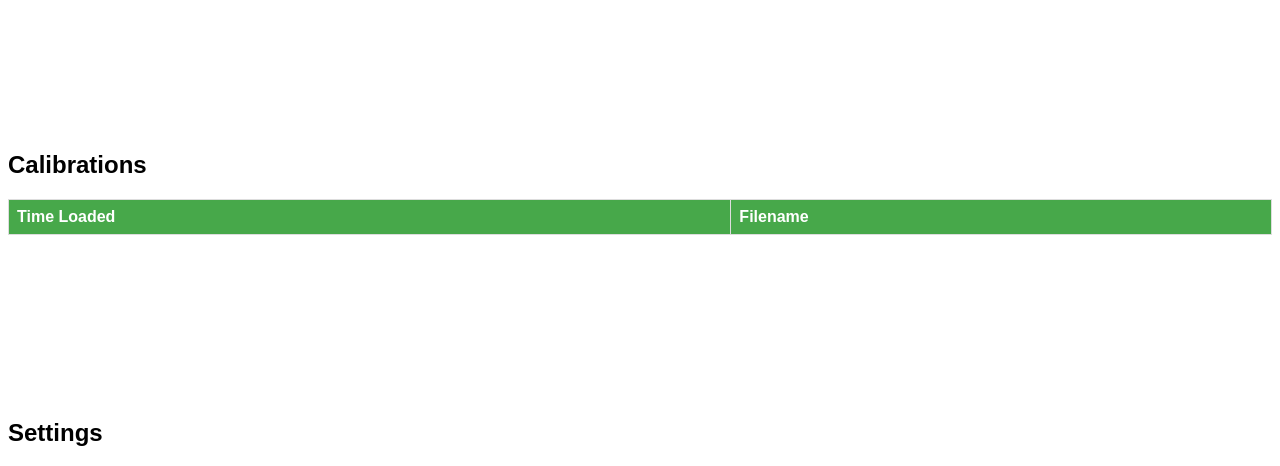
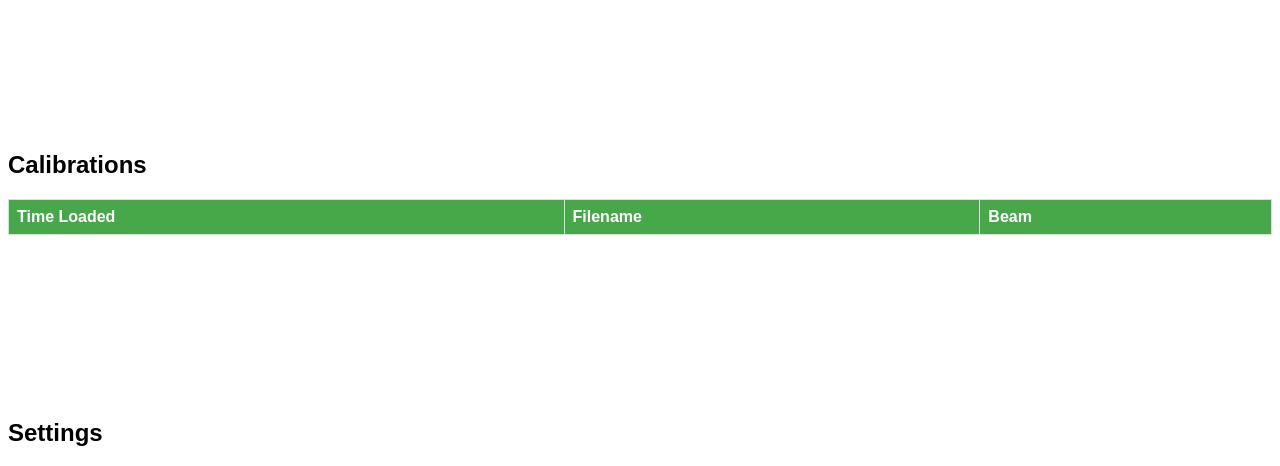
Before and after one commit to ovro-lwa/lwa-observing, a FastAPI app: page / in a window 1280 px wide. Shown: the part 158-624 px from the top of the page. Run offline with FastAPI, Linux system fonts and the light colour scheme; data that the repository does not hold is empty.

Commit message:
Update calibrations table headers

```diff
--- a/scripts/templates/calibrations.html
+++ b/scripts/templates/calibrations.html
@@ -93,13 +93,15 @@
     <table id="CalibrationsTable">
         <tr>
             <th onclick="sortcalibrationsTable(0)">Time Loaded</th>
-            <th onclick="sortcalibrationsTable(0)">Filename</th>
+            <th onclick="sortcalibrationsTable(1)">Filename</th>
+            <th onclick="sortcalibrationsTable(2)">Beam</th>
             <!-- Add more headers here if your calibrations table has more columns -->
         </tr>
         {% for calibration in calibrations %}
         <tr>
             <td>{{ calibration.time_loaded }}</td>
             <td>{{ calibration.filename }}</td>
+            <td>{{ calibration.beam }}</td>
             <!-- Add more data fields here if your calibrations table has more columns -->
         </tr>
         {% endfor %}
```
